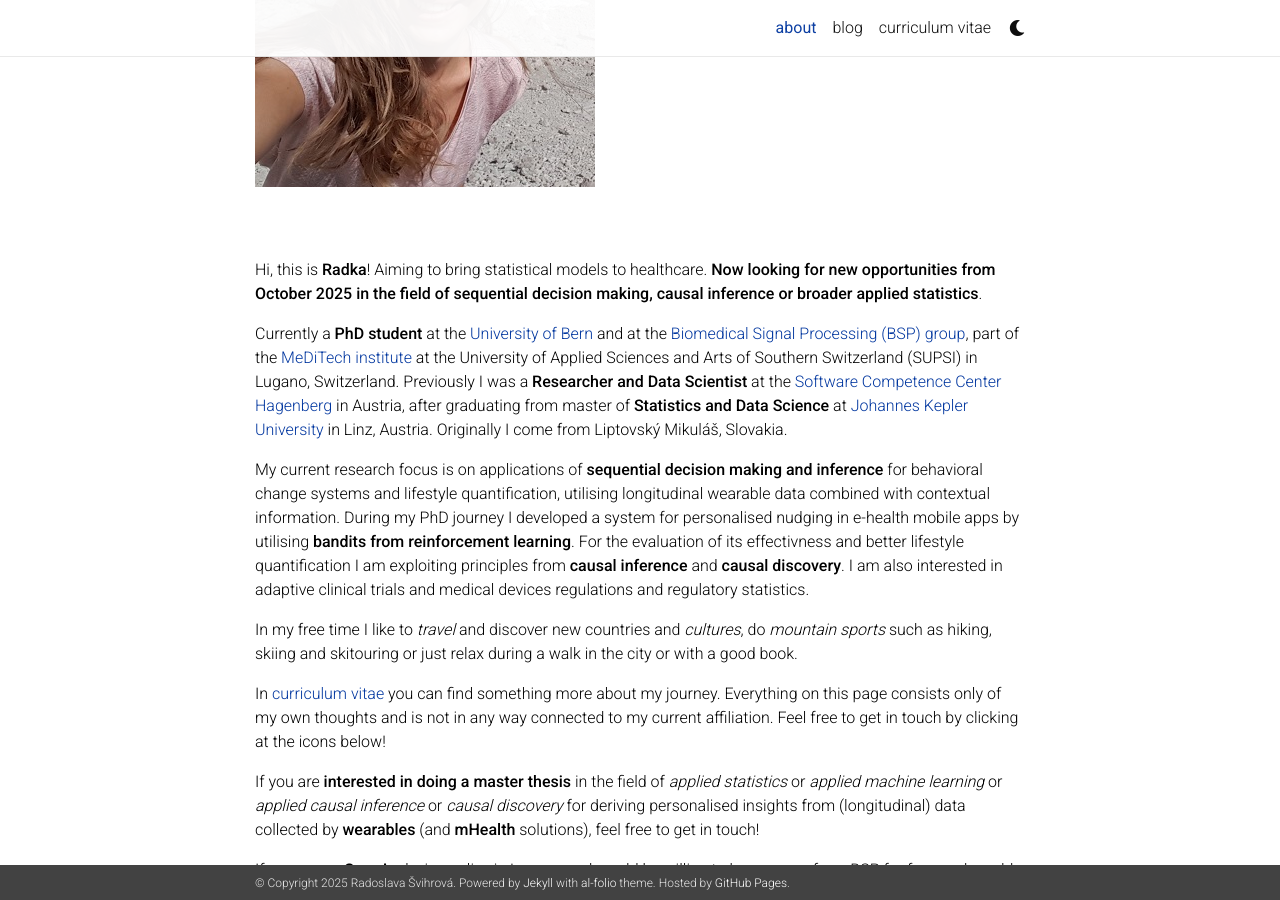
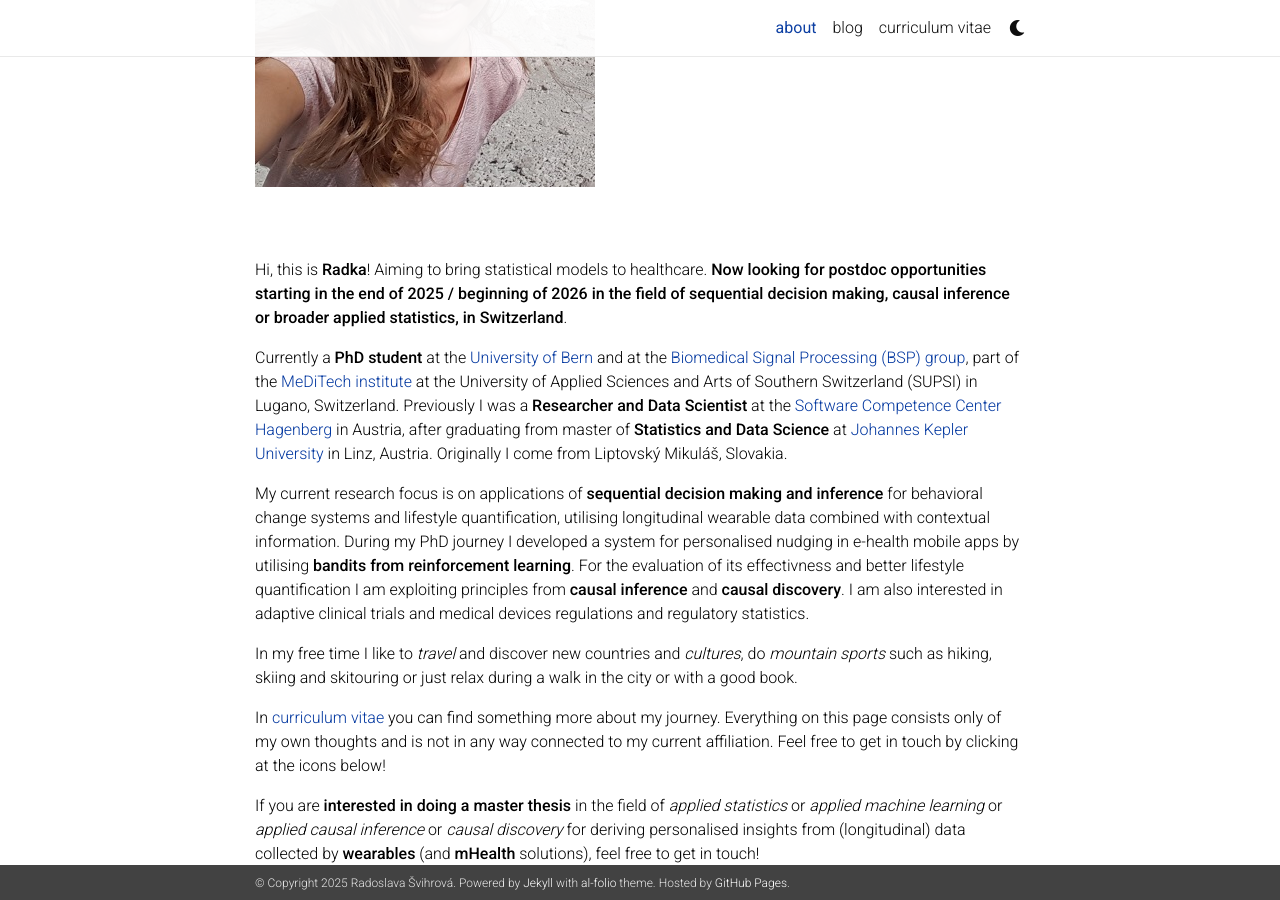
Before and after one commit to RadoslavaS/RadoslavaS.github.io, a Jekyll site: the page built from _pages/about.md, in a window 1280 px wide and 900 px high, scrolled down 410 px. Built offline with Jekyll 4.4.1, drawn with Linux system fonts in a browser that asks for light colours; nearby versions of some CDN libraries; a style sheet for code colours, icons or effects is not loaded.

Commit message:
date search for postdoc

```diff
--- a/_pages/about.md
+++ b/_pages/about.md
@@ -18,7 +18,7 @@ social: true  # includes social icons at the bottom of the page
 
 |    |
 
-Hi, this is **Radka**! Aiming to bring statistical models to healthcare. **Now looking for new opportunities from October 2025 in the field of sequential decision making, causal inference or broader applied statistics**.
+Hi, this is **Radka**! Aiming to bring statistical models to healthcare. **Now looking for postdoc opportunities starting in the end of 2025 / beginning of 2026 in the field of sequential decision making, causal inference or broader applied statistics, in Switzerland**.
 
 Currently a **PhD student** at the [University of Bern](https://neuro.inf.unibe.ch/) and at the [Biomedical Signal Processing (BSP) group](https://bsp-meditech.ch/), part of the [MeDiTech institute](https://www.supsi.ch/en/meditech) at the University of Applied Sciences and Arts of Southern Switzerland (SUPSI) in Lugano, Switzerland.
 Previously I was a **Researcher and Data Scientist** at the [Software Competence Center Hagenberg](https://www.scch.at/) in Austria, after graduating from master of **Statistics and Data Science** at [Johannes Kepler University](https://www.jku.at/institut-fuer-angewandte-statistik/) in Linz, Austria.
```
